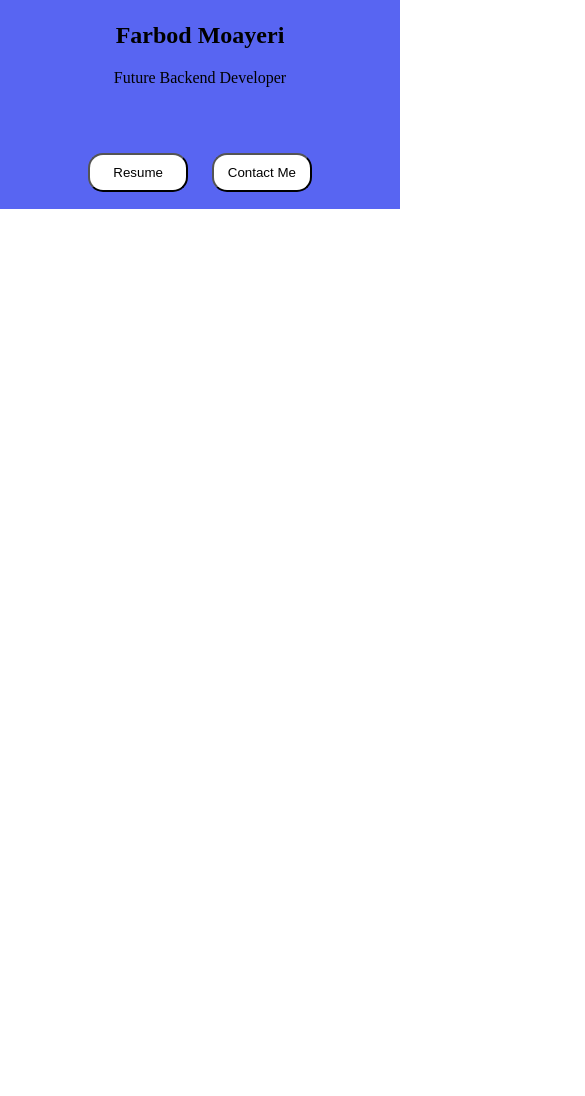
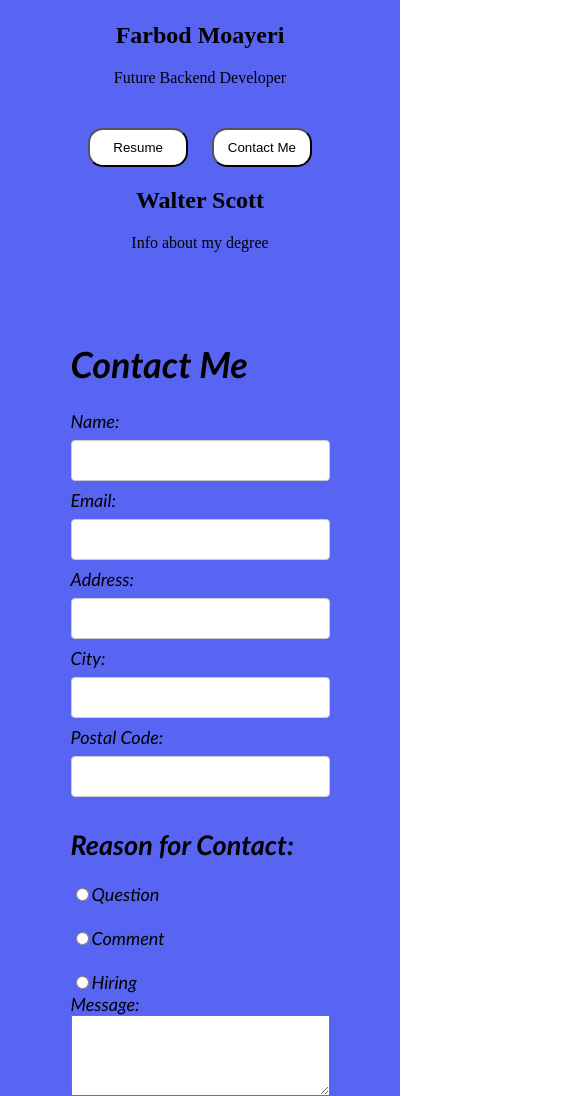
Before and after one commit to Farbod-Moayeri/Web222, a plain HTML site: page a6/src/html/index.html in a window 390 px wide. Shown: the part 635-1731 px from the top of the page, 585 px wide, since content can reach past the window. Before the commit the page ends 844 px from the top, so only its background shows below. Drawn offline with Linux system fonts and the light colour scheme.

Commit message:
a6: Progress

```diff
--- a/a6/src/css/my-styles.css
+++ b/a6/src/css/my-styles.css
@@ -1,10 +1,10 @@
 
 .content {
     display: grid;
-    grid-template-columns: 1fr 300px;
+    grid-template-columns: 1fr 300px; /* What is this doing here */
     min-height: 100dvh;
-    /*grid-template-columns: minmax(2fr , 2fr) minmax(1fr , 1fr);*/
-    grid-template-columns: repeat( auto-fit, minmax(1fr, 3fr) );
+    grid-template-columns: 1fr;
+    /*grid-template-columns: repeat( auto-fit, minmax(1fr, 3fr) );*/
 }
 
 a {
@@ -37,10 +37,10 @@ body {
 }
 
 #main-buttons {
-    padding-top: 50px;
+    padding-top: 25px;
 }
 
-#resume {
+#resume-button {
     background-color: white;
     padding: 10px;
     margin-right: 10px;
@@ -48,13 +48,34 @@ body {
     width: 100px;
 }
 
-#contact {
+#contact-button {
     background-color: white;
     padding: 10px;
     margin-left: 10px;
     border-radius: 15px;
     width: 100px;
 }
+
+#contact-form {
+
+    display: inline-grid;
+    text-align: left;
+    font-style: italic;
+    font-size: large;
+    font-family: 'Trebuchet MS', 'Lucida Sans Unicode', 'Lucida Grande', 'Lucida Sans', Arial, sans-serif;
+    padding-top: 50px;
+}
+
+input[type="text"] {
+  width: 100%;
+  padding: 12px 20px;
+  margin: 8px 0;
+  display: inline-block;
+  border: 1px solid #ccc;
+  border-radius: 4px;
+  box-sizing: border-box;
+}
+
 
 .content-container img{
     max-width: 400px;
--- a/a6/src/html/index.html
+++ b/a6/src/html/index.html
@@ -26,23 +26,73 @@
 
                     <div id="main-buttons">
                         <a href="/images/Farbod-Moayeri.jpg" download="Farbod Moayeri Resume">
-                            <button id="resume">Resume</button>
+                            <button id="resume-button">Resume</button>
                         </a>
-                        <a href="./index.html#contact">
-                            <button id="contact">Contact Me</button>
+                        <a href="./index.html#contact-form">
+                            <button id="contact-button">Contact Me</button>
                         </a>
                     </div>
 
+                    <div id="education-info">
+                        <div class="education-container">
+                            <div class="qualification">
+                                <h2>Walter Scott</h2>
+                            </div>
+                            <div class="info">
+                                <p>Info about my degree</p>
+                            </div>
+                        </div>
+                    </div>
+
+
+                    <!-- FORM STUFF -->
+                    <form id="contact-form" name="contact" action="https://httpbin.org/post" method="post">
+                        <h1>Contact Me</h1>
+                        <label for="name">Name:</label>
+                        <input id="name" type="text" name="name" size="25" maxlength="50" required>
+
+                        <label for="email">Email:</label>
+                        <input id="email" type="text" name="email" size="25" maxlength="50" required>
+
+                        <label for="address">Address:</label>
+                        <input id="address" type="text" name="address" size="25" maxlength="100" required>
+
+                        <label for="city">City:</label>
+                        <input id="city" type="text" name="city" size="25" list="cities" maxlength="50" required>
+                        <datalist id="cities">
+                            <option value="Toronto"></option>
+                            <option value="Montreal"></option>
+                            <option value="Calgary"></option>
+                            <option value="Ottawa"></option>
+                        </datalist>
+
+
+                        <label for="postal">Postal Code:</label>
+                        <input id="postal" type="text" name="postal" size="6" maxlength="7" pattern="/^[ABCEGHJ-NPRSTVXY]\d[ABCEGHJ-NPRSTV-Z][ ]?\d[ABCEGHJ-NPRSTV-Z]\d$/i"required>
+
+                        <h2>Reason for Contact:</h2>
+                        <label><input type="radio" name="contactReason" value="question" required>Question</label><br>
+                        <label><input type="radio" name="contactReason" value="comment" required>Comment</label><br>
+                        <label><input type="radio" name="contactReason" value="hiring" id="hiring" required onclick="toggleField('hiring','hourlyRate')">Hiring</label>
+                        <div id="hourlyField" style="display: none;">
+                            <label for="hourlyRate">Hourly Rate:</label>
+                            <input type="number" id="hourlyRate" name="hourlyRate" step="0.01">
+                        </div>
+
+                        <label for="message">Message:</label>
+                        <textarea name="message" id="message" rows="5" required></textarea>
+                    </form>
 
 
                 </div>
 
+                <!-- FUTURE USE
                 <div class="right-side">
                     <h1>MENU</h1>
                     <link rel="Projects link" href="./projects.html">
                     <a href="./projects.html">PROJECTS</a>
                 </div>
-
+                -->
             </div>
 
 
```
Also changed, not shown: a6/src/js/index.js (added, +10 -0 lines).
